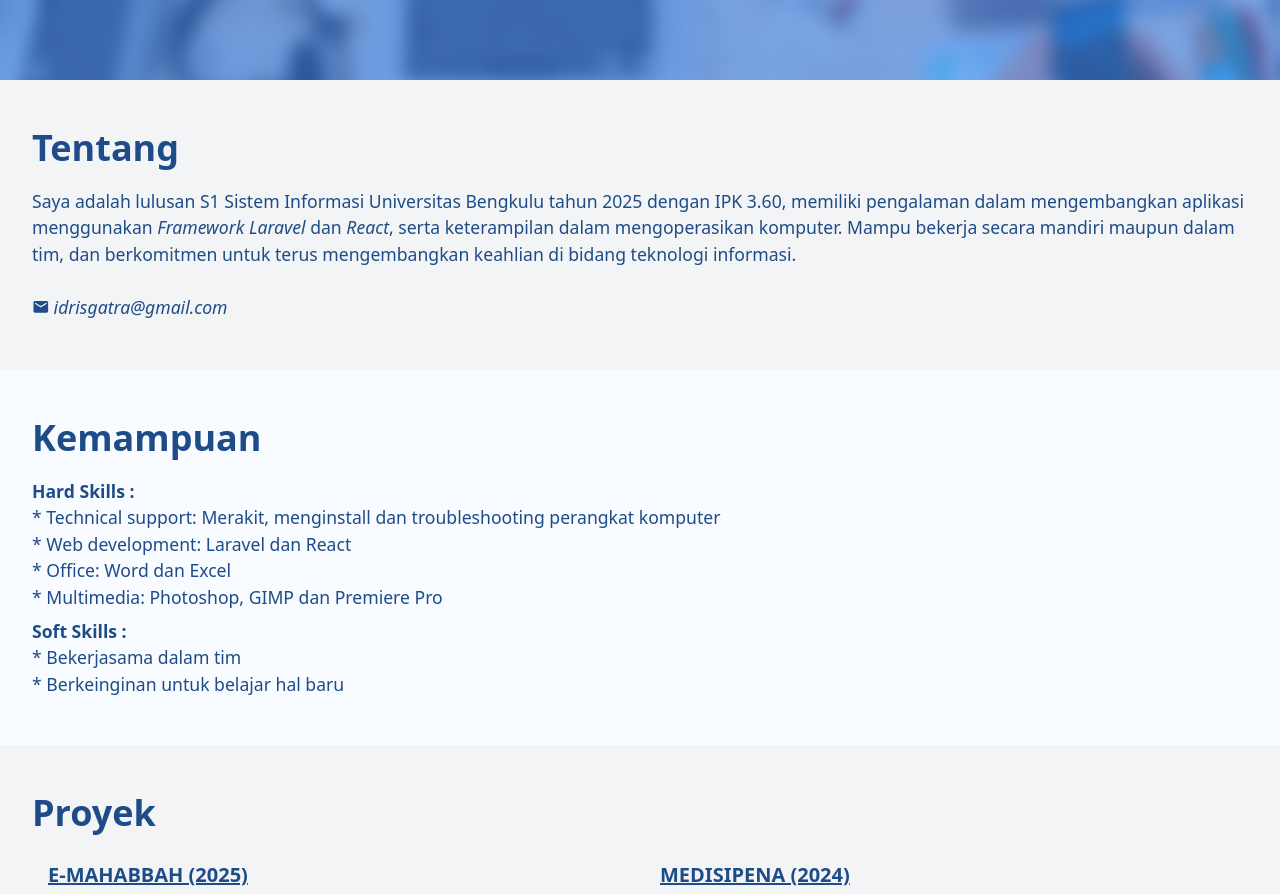
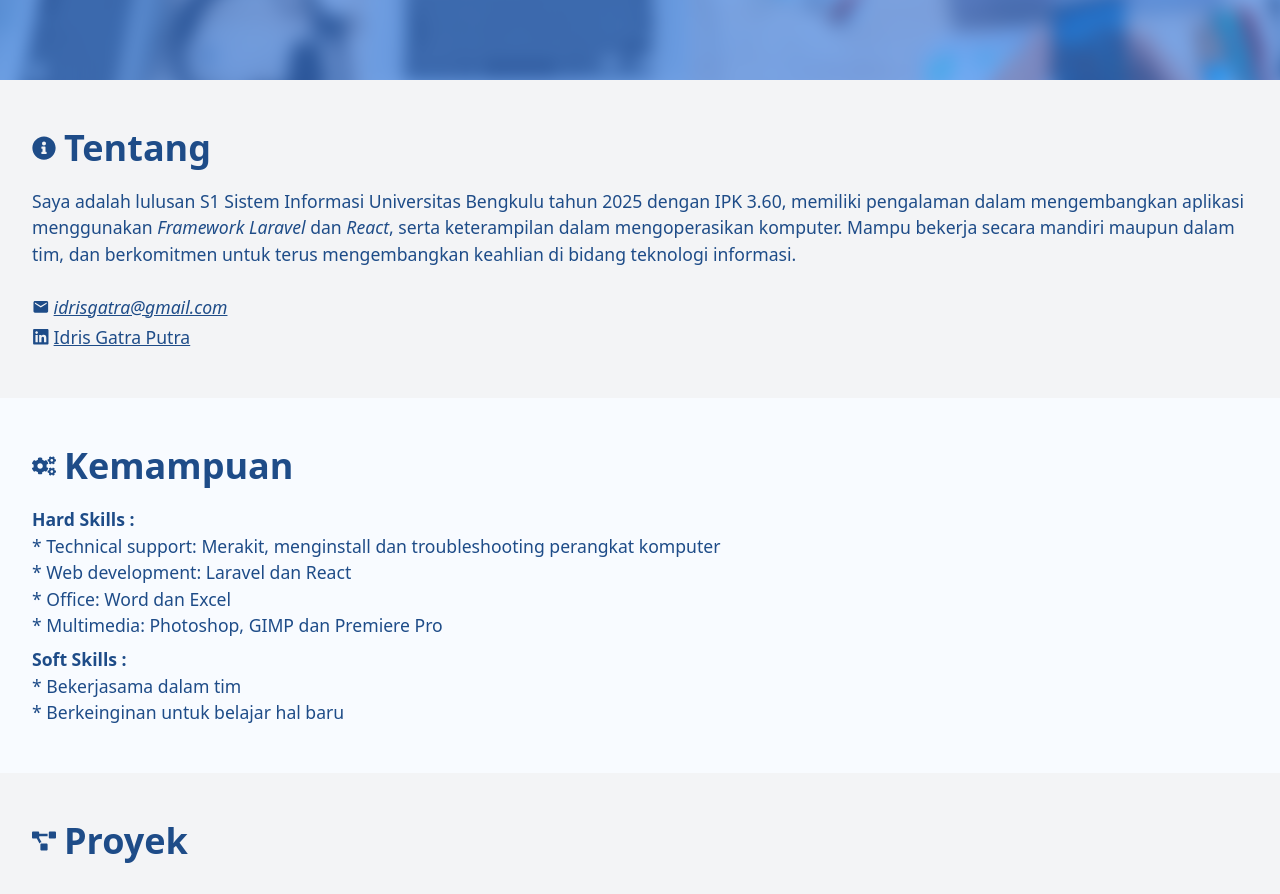
Before and after one commit to gatra1122/porto-gatra, a React (Vite) app: page / in a window 1280 px wide. Shown: the part 520-1414 px from the top of the page. Built offline with nearby package versions, Linux system fonts and the light colour scheme.

Commit message:
menambahkan ikon, mengubah warna footer dan scroll to top, menambahkan link di tentang.

```diff
--- a/src/App.tsx
+++ b/src/App.tsx
@@ -8,6 +8,12 @@ import webpins from "./assets/webprofile-inspektorat.jpg";
 import simpati from "./assets/simpati.jpg";
 import {useRef, useState} from "react";
 import {MdMail} from "react-icons/md";
+import {
+  FaLinkedin,
+  FaInfoCircle,
+  FaCogs,
+  FaProjectDiagram
+} from "react-icons/fa";
 import ScrollToTop from "./components/ScrollToTop";
 
 function App() {
@@ -113,7 +119,8 @@ function App() {
           className="bg-gray-100 py-12"
           ref={tentangRef}>
           <div className="max-w-7xl mx-auto px-4 sm:px-6 lg:px-8 space-y-4 scroll-mt-[70px]">
-            <h1 className="text-2xl md:text-4xl font-bold mb-5">
+            <h1 className="text-2xl md:text-4xl font-bold mb-5 inline-flex gap-2 items-center">
+              <FaInfoCircle className="text-2xl" />
               Tentang
             </h1>
             <div>
@@ -133,11 +140,24 @@ function App() {
                 teknologi informasi.
               </p>
               <br />
-              <div className="inline-flex items-center gap-1">
-                <MdMail />
-                <span className="italic">
-                  idrisgatra@gmail.com
-                </span>
+              <div className="flex flex-col gap-1">
+                <div className="inline-flex items-center gap-1">
+                  <MdMail />
+                  <a
+                    href="mailto:idrisgatra@gmail.com"
+                    className="italic underline">
+                    idrisgatra@gmail.com
+                  </a>
+                </div>
+                <div className="inline-flex items-center gap-1">
+                  <FaLinkedin />
+                  <a
+                    href="https://www.linkedin.com/in/idrisgatraputra/"
+                    className="underline"
+                    target="_blank">
+                    Idris Gatra Putra
+                  </a>
+                </div>
               </div>
             </div>
           </div>
@@ -147,7 +167,8 @@ function App() {
           className="py-12"
           ref={skillRef}>
           <div className="max-w-7xl mx-auto px-4 sm:px-6 lg:px-8 space-y-4 scroll-mt-[70px]">
-            <h1 className="text-2xl md:text-4xl font-bold mb-5">
+            <h1 className="text-2xl md:text-4xl font-bold mb-5 inline-flex gap-2 items-center">
+              <FaCogs className="text-2xl"/>
               Kemampuan
             </h1>
             <div className="space-y-2">
@@ -181,7 +202,8 @@ function App() {
           className="bg-gray-100 py-12"
           ref={proyekRef}>
           <div className="max-w-7xl mx-auto px-4 sm:px-6 lg:px-8 space-y-4 scroll-mt-[70px]">
-            <h1 className="text-2xl md:text-4xl font-bold mb-5">
+            <h1 className="text-2xl md:text-4xl font-bold mb-5 inline-flex gap-2 items-center">
+              <FaProjectDiagram className="text-2xl"/>
               Proyek
             </h1>
             <div className="lg:grid lg:grid-cols-2 lg:gap-2">
@@ -332,7 +354,7 @@ function App() {
             </div>
           </div>
         </section>
-        <footer className="bg-blue-400 py-4">
+        <footer className="bg-[#1e4c88] py-4">
           <div className="max-w-1/2 mx-auto text-center">
             <span className="font-semibold text-white">
               © 2025 Idris Gatra Putra, Made With React
--- a/src/components/ScrollToTop.tsx
+++ b/src/components/ScrollToTop.tsx
@@ -23,11 +23,11 @@ function ScrollToTop() {
   return (
     <button
       onClick={scrollTop}
-      className={`fixed hover:cursor-pointer right-5 bottom-5 p-2 rounded-full active:scale-90 bg-(--primary) text-white transition-all duration-300 ${
+      className={`fixed hover:cursor-pointer right-5 bottom-5 p-2 rounded-full active:scale-90 bg-blue-200 shadow-sm text-white transition-all duration-300 ${
         visible ? "opacity-100" : "opacity-0 pointer-events-none"
       }`}
     >
-      <MdArrowUpward />
+      <MdArrowUpward className="text-[#1e4c88]" />
     </button>
   );
 }
--- a/src/index.css
+++ b/src/index.css
@@ -17,6 +17,13 @@ body{
   font-family: system-ui, -apple-system, "Segoe UI", Roboto, "Helvetica Neue", Arial;
   margin: 0;
   font-size: 1.1rem;
+}
+a{
+  opacity: 1;
+  transition: ease-in 0.2s opacity;
+}
+a:hover{
+  opacity: 0.7;
 }
 
 .menu-nav li{
```
